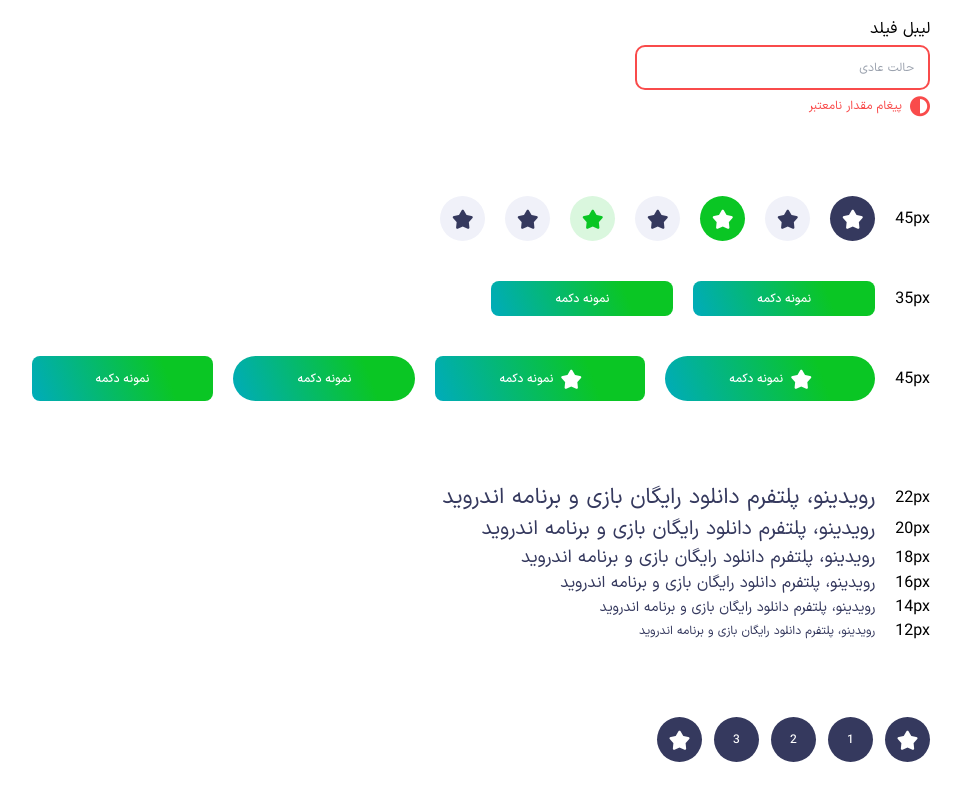
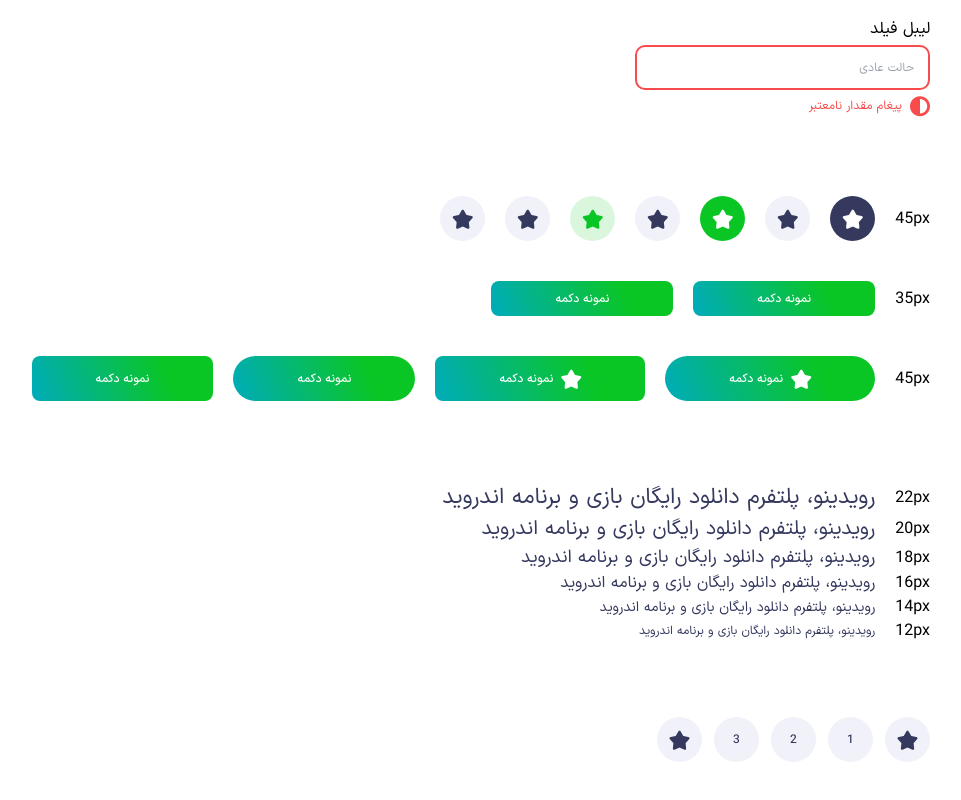
Before and after one commit to mahdize2008/nuxt, a Nuxt app: page /design-system in a window 1280 px wide. Shown: the part 722-1522 px from the top of the page, without its empty margins (310-1271 px from the left). Built offline with nearby package versions, Linux system fonts and the light colour scheme.

Commit message:
designSystem edit

```diff
--- a/components/generic/btn/index.vue
+++ b/components/generic/btn/index.vue
@@ -30,7 +30,7 @@ let { tagName, iconName, title, size, rounded, square, gradient, theme, lightnes
     },
     theme: {
         type: String,
-        default: ''
+        default: 'primary'
     },
     lightness: {
         type: Boolean,
--- a/components/generic/pagination/index.vue
+++ b/components/generic/pagination/index.vue
@@ -10,21 +10,9 @@
 <template>
     <ul class="flex items-center -m-1.5">
         <li class="px-1.5" v-for="item of items">
-            <GenericBtn tagName="a" :iconName="item.iconName" square rounded >
+            <GenericBtn tagName="a" :iconName="item.iconName" square rounded lightness >
                 {{ item.text }}
             </GenericBtn>
         </li>
-        <!-- <li class="px-1.5">
-            <GenericBtn tagName="a" title="3" square rounded />
-        </li>
-        <li class="px-1.5">
-            <GenericBtn tagName="a" title="2" square rounded />
-        </li>
-        <li class="px-1.5">
-            <GenericBtn tagName="a" title="1" square rounded />
-        </li>
-        <li class="px-1.5">
-            <GenericBtn tagName="a" iconName="star" square rounded />
-        </li> -->
     </ul>
 </template>
```
